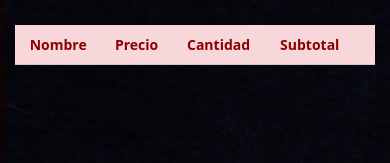
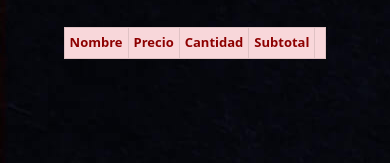
Before and after one commit to Juansanchezcur/CoderHouse, a website: page Hace-un-pedido.html in a window 390 px wide. Shown: the part 171-334 px from the top of the page. Drawn offline with nearby package versions, Linux system fonts and the light colour scheme.

Commit message:
Se mejoró el responsive de la tabla

```diff
--- a/CSS/CSS.CSS
+++ b/CSS/CSS.CSS
@@ -382,16 +382,17 @@ form div {
     padding: 5px !important; }
   h2 {
     font-size: 2em; }
-  table th {
-    font-size: 14px; }
-  table td {
-    font-size: 13px; }
-    table td img {
-      width: 80px; }
-    table td li {
-      font-size: 12px; }
-  footer ul .lista {
-    margin: 5px; } }
+  .eliminar {
+    font-size: 13px !important;
+    padding: 5px !important; }
+  thead tr th {
+    font-size: 13px !important;
+    padding: 5px !important; }
+  tbody tr td {
+    font-size: 12px !important; } }
+
+footer ul .lista {
+  margin: 5px; }
 
 @media screen and (max-width: 768px) {
   .hamburguers {
--- a/Hace-un-pedido.html
+++ b/Hace-un-pedido.html
@@ -45,7 +45,8 @@
     <Section> <!--- Esta parte cambia en cada Página del sitio --->
 
        <h2 id="tituloPedidos"> Tu Carrito</h2>
-         <table class="table table-danger text-center">
+       <div class="table-responsive">
+       <table class="table table-danger table-bordered text-center">
 
           <thead>
             <tr>
@@ -57,7 +58,8 @@
             </tr>
           </thead>
           <tbody id="tbody"></tbody>
-          </table>
+        </table>
+        </div>
           <p id="parrafoTotal">Total: 0</p>
           <h2>Ingresa tus datos para confirmar el pedido</h2>
           <form>
--- a/SASS/misc/_queries.scss
+++ b/SASS/misc/_queries.scss
@@ -18,25 +18,26 @@
        font-size: 2em;
       }
 
-    table{  th{
-      font-size: 14px;
-      }
-             td{
-                font-size: 13px;
-                img{
-                    width: 80px;
-                    }
-                 li{
-                font-size: 12px;
-                }
-            }
+    .eliminar{
+      font-size: 13px!important;
+      padding: 5px!important;
+    }
+    thead tr th{
+      font-size: 13px!important;
+      padding: 5px!important;
+    }
+
+    tbody  tr td {
+      font-size: 12px!important;
+
+    }
 
     }
     footer ul .lista {
 
       margin: 5px;
       }
-    }
+
     @media screen and (max-width:768px){
       .hamburguers{ flex-direction: column;}
       .inline-block{
```
